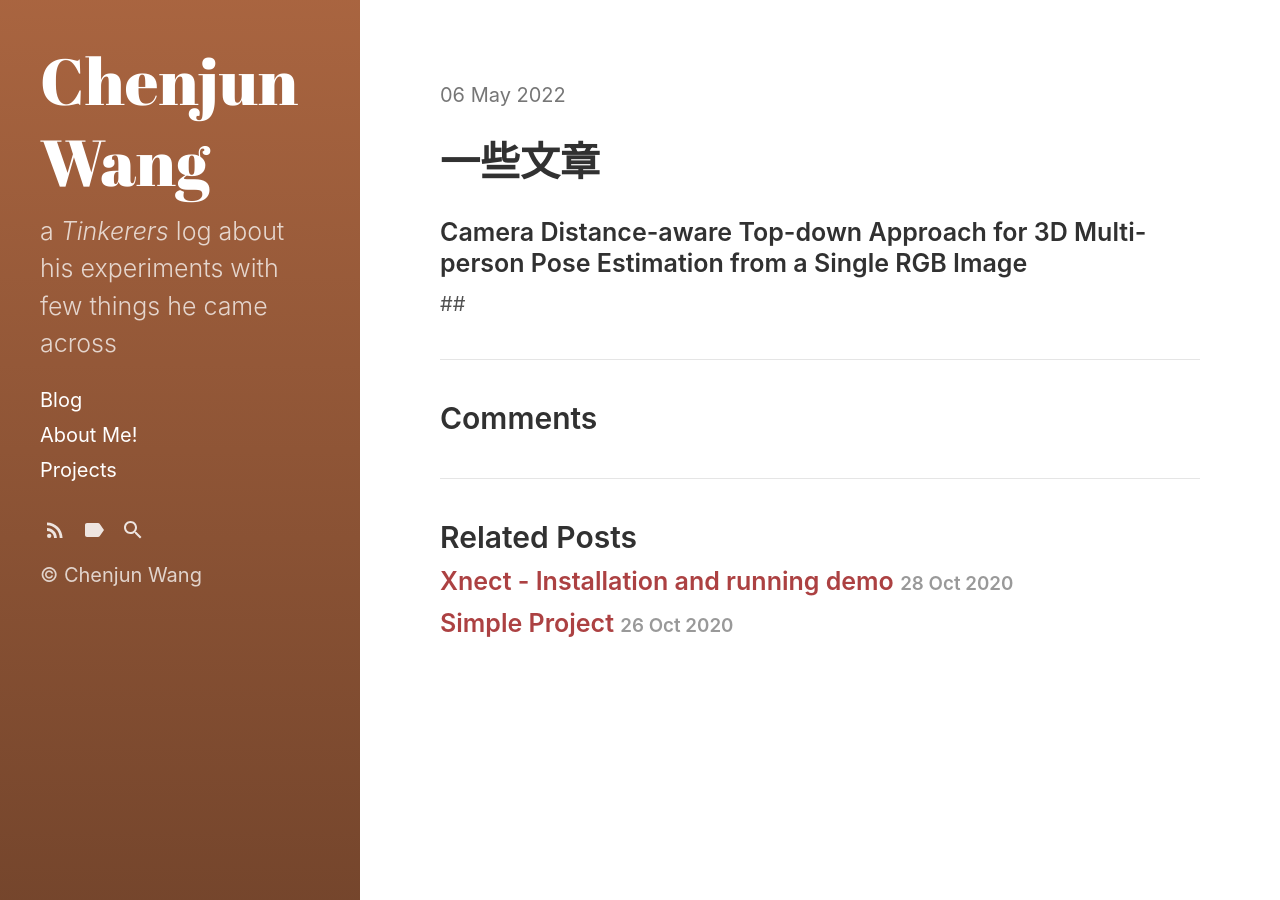
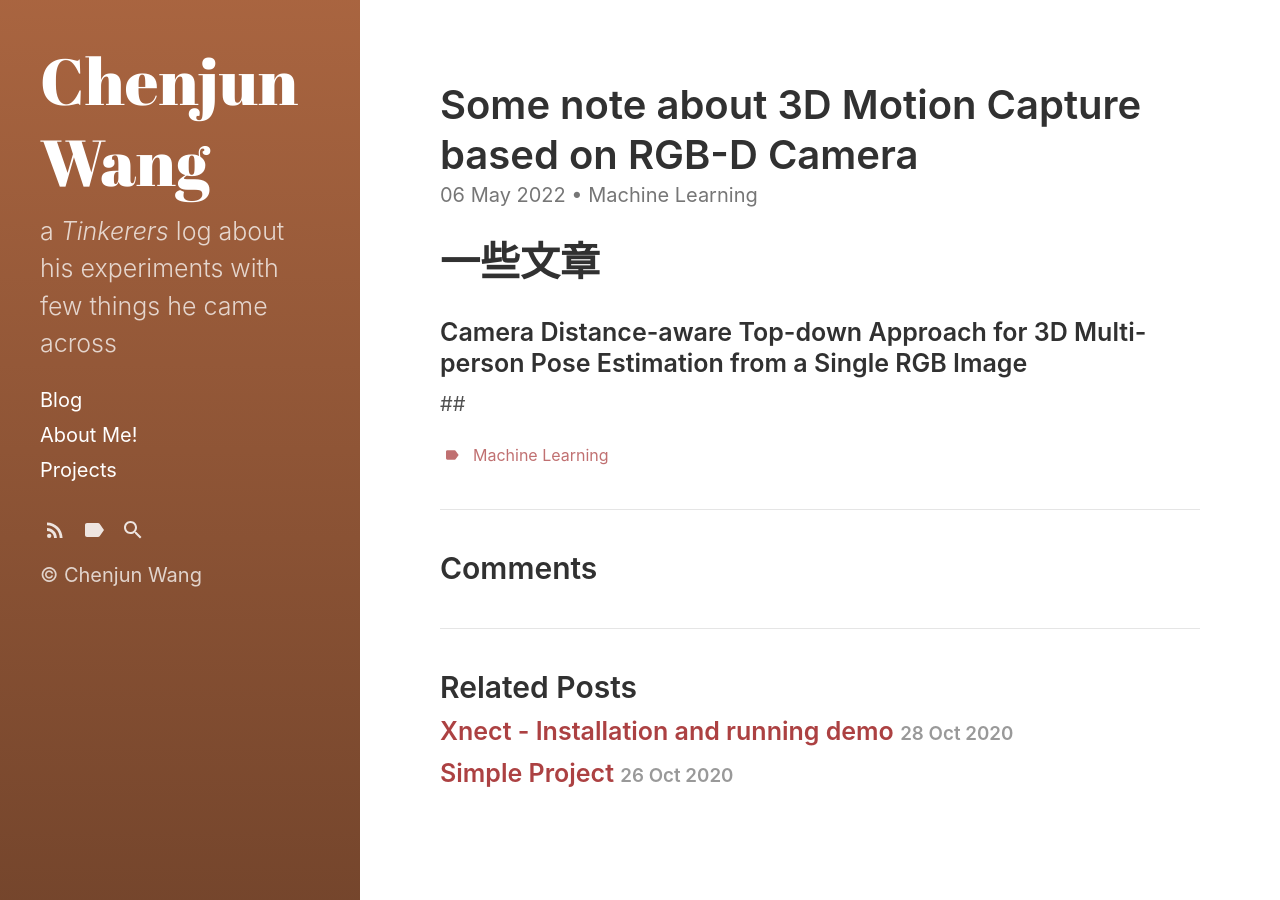
Before and after one commit to WangChenjun521/wangchenjun521.github.io, a Jekyll site: the page built from _posts/2022-5-6-SomeNote-MotionCapture.md, in a window 1280 px wide. Built offline with Jekyll 4.4.1, drawn with Linux system fonts in a browser that asks for light colours; our own code applies the rules of GitHub Pages for plain Markdown files.

Commit message:
auto update

```diff
--- a/_posts/2022-5-6-SomeNote-MotionCapture.md
+++ b/_posts/2022-5-6-SomeNote-MotionCapture.md
@@ -1,13 +1,12 @@
 ---
 layout: post
-title: "Some note about 3D Motion Capture "
+title: "Some note about 3D Motion Capture based on RGB-D Camera"
 categories:
-
-- Motion Capture
-  tags:
-- Motion Capture
-  excerpt: wait for some moment
-  comments: true
+  - Machine Learning
+tags:
+  - Machine Learning
+excerpt: wait for some moment
+comments: true
 ---
 
 # 一些文章
```
